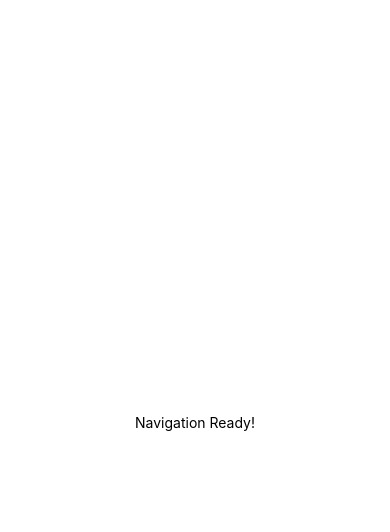
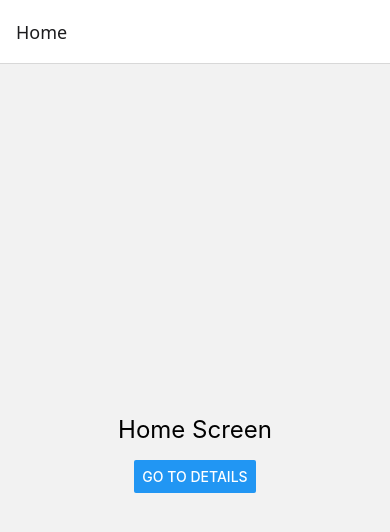
Before and after one commit to hamzassanli/TravelApp, a React Native app: screen /Home in a window 390 px wide. Shown: the top 532 px of the page. Built offline with nearby package versions, Linux system fonts and the light colour scheme.

Commit message:
feat: Home ve Details ekranları ile stack navigator uygulaması (Bölüm 2)

```diff
--- a/App.js
+++ b/App.js
@@ -1,12 +1,19 @@
-import { NavigationContainer } from'@react-navigation/native';
-import { Text, View } from'react-native';
+// App.js
+import { NavigationContainer } from '@react-navigation/native';
+import { createNativeStackNavigator } from '@react-navigation/native-stack';
+
+import HomeScreen from './screens/HomeScreen';
+import DetailsScreen from './screens/DetailsScreen';
+
+const Stack = createNativeStackNavigator();
+
 export default function App() {
-return (
-<NavigationContainer>
-<View style={{ flex: 1, justifyContent: 'center',alignItems: 'center',
- }}>
-<Text>Navigation Ready!</Text>
-</View>
-</NavigationContainer>
-);
+  return (
+    <NavigationContainer>
+      <Stack.Navigator initialRouteName="Home">
+        <Stack.Screen name="Home" component={HomeScreen} />
+        <Stack.Screen name="Details" component={DetailsScreen} />
+      </Stack.Navigator>
+    </NavigationContainer>
+  );
 }
--- /dev/null
+++ b/screens/DetailsScreen.js
@@ -0,0 +1,20 @@
+// screens/DetailsScreen.js
+import React from 'react';
+import { View, Text, Button } from 'react-native';
+
+function DetailsScreen({ navigation }) {
+  return (
+    <View
+      style={{
+        flex: 1,
+        alignItems: 'center',
+        justifyContent: 'center',
+      }}
+    >
+      <Text style={{ fontSize: 24, marginBottom: 16 }}>Details Screen</Text>
+      <Button title="Go Back" onPress={() => navigation.goBack()} />
+    </View>
+  );
+}
+
+export default DetailsScreen;
--- /dev/null
+++ b/screens/HomeScreen.js
@@ -0,0 +1,23 @@
+// screens/HomeScreen.js
+import React from 'react';
+import { View, Text, Button } from 'react-native';
+
+function HomeScreen({ navigation }) {
+  return (
+    <View
+      style={{
+        flex: 1,
+        alignItems: 'center',
+        justifyContent: 'center',
+      }}
+    >
+      <Text style={{ fontSize: 24, marginBottom: 16 }}>Home Screen</Text>
+      <Button
+        title="Go to Details"
+        onPress={() => navigation.navigate('Details')}
+      />
+    </View>
+  );
+}
+
+export default HomeScreen;
```
